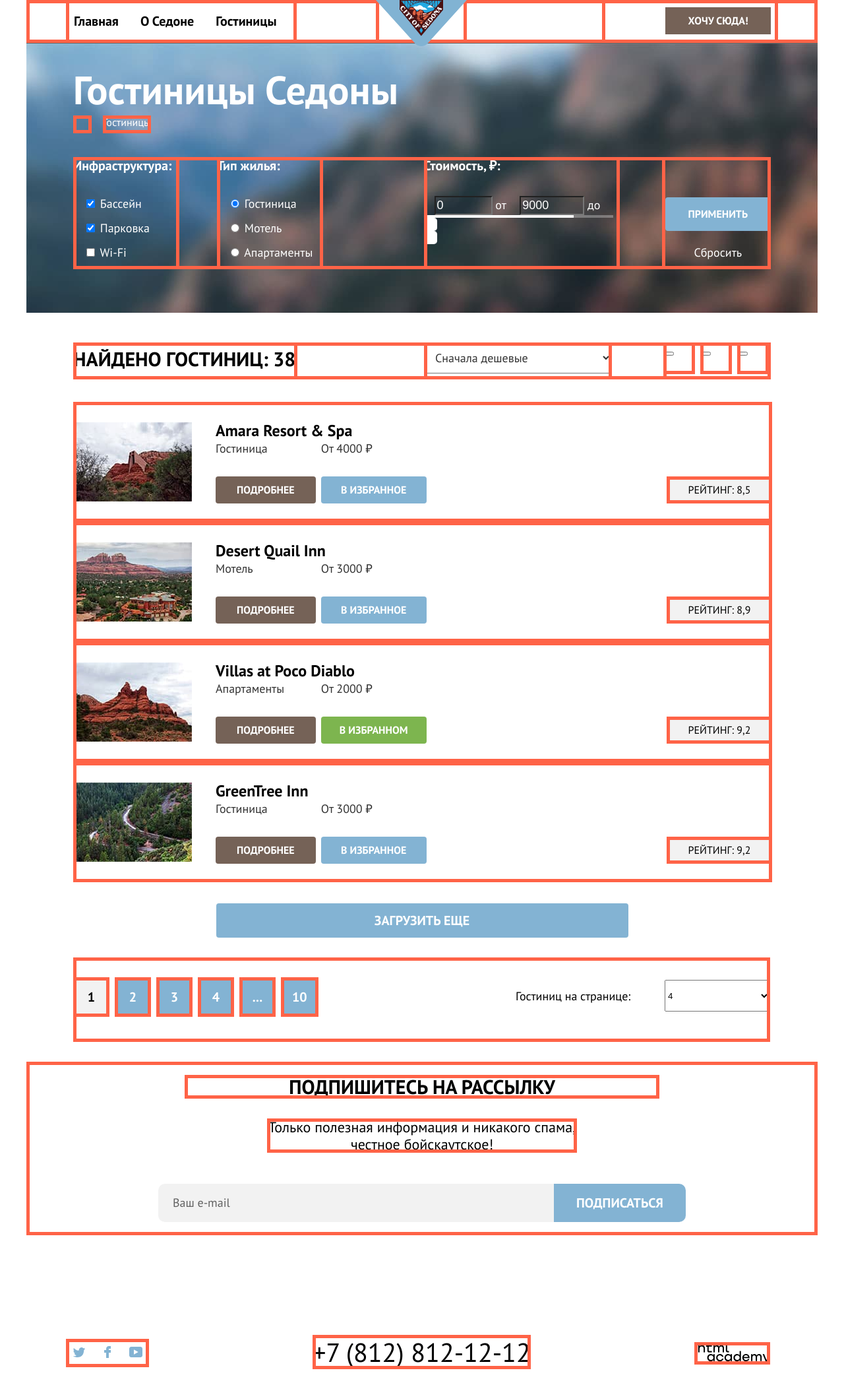
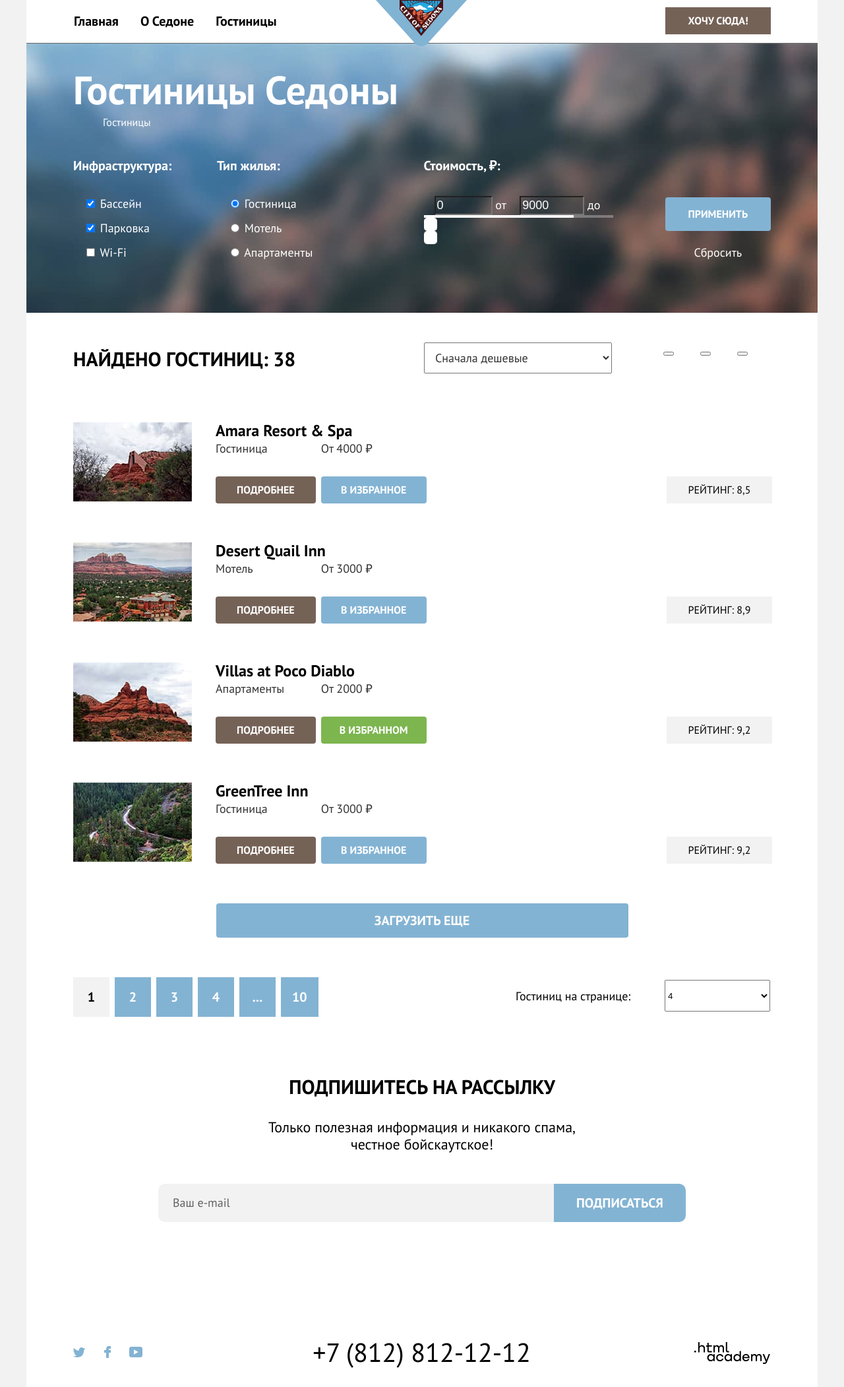
Before and after one commit to Rogulya-Dima/1631327-sedona-32, a plain HTML site: page catalog.html in a window 1280 px wide. Shown: the whole page at 66% size. Drawn offline with Linux system fonts and the light colour scheme.

Commit message:
Сетки компонентов на гридах

```diff
--- a/catalog.html
+++ b/catalog.html
@@ -6,7 +6,7 @@
     <link rel="stylesheet" href="css/styles.css">
   </head>
   <body>
-    <header class="page-header">
+    <header class="header-and-footer-container page-header">
       <nav class="main-menu">
         <ul class="list-reset main-menu__list">
           <li class="main-menu__item">
@@ -241,7 +241,7 @@
         </form>
       </section>
     </main>
-    <footer class="page-footer">
+    <footer class="header-and-footer-container page-footer">
       <ul class="list-reset page-footer__socials-list">
         <li class="socials-list__item">
           <a class="socials-list__link twitter" href="https://twitter.com/htmlacademy_ru" target="blank">
--- a/css/styles.css
+++ b/css/styles.css
@@ -27,8 +27,6 @@
   --special-cold-light20: rgba(131, 179, 211, 0.2);
   --special-warm-light: #756257;
   --special-neutral-light: #7DB54F;
-  --basic-background: #8fadba;
-  --basic-background-input:#F2F2F2;
 }
 
 /* Global styles*/
@@ -44,6 +42,10 @@
 }
 .container {
   padding: 0 71px;
+}
+
+.header-and-footer-container {
+  padding: 0 60px;
 }
 
 html {
@@ -64,7 +66,7 @@ body {
   line-height: 21px;
   color: var(--basic-black);
 
-  background-color: var(--basic-white);
+  background-color: var(--basic-light);
 }
 
 img {
@@ -127,25 +129,19 @@ img {
 
 .page-header {
   display: flex;
-  padding: 0 60px;
 
-  outline: tomato solid 5px;
-  outline-offset: -5px;
+  background-color: var(--basic-white);
 }
 
 .main-menu {
   width: 355px;
   margin-right: 120px;
-
-  outline: tomato solid 5px;
-  outline-offset: -5px;
 }
 
 .main-menu__list {
   display: flex;
   flex-wrap: wrap;
   align-items: center;
-
 }
 
 .main-menu__item {
@@ -166,9 +162,6 @@ img {
   width: 138px;
   height: 65px;
   margin: 0 205px 0 0;
-
-  outline: tomato solid 5px;
-  outline-offset: -5px;
 }
 
 .page-header .logo__image {
@@ -181,9 +174,6 @@ img {
   flex-wrap: wrap;
   align-items: center;
   width: 270px;
-
-  outline: tomato solid 5px;
-  outline-offset: -5px;
 }
 
 .user-menu__item {
@@ -209,11 +199,10 @@ img {
 .index-main {
   flex-grow: 1;
 
-  outline: tomato solid 5px;
-  outline-offset: -5px;
+  background-color: var(--basic-white);
 }
 
-.introduction__banner{
+.introduction__banner {
   height: 485px;
   margin-bottom: 63px;
 
@@ -222,16 +211,10 @@ img {
 
 .introduction__title {
   margin-bottom: 37px;
-
-  outline: tomato solid 5px;
-  outline-offset: -5px;
 }
 
 .introduction__subtitle {
   margin-bottom: 85px;
-
-  outline: tomato solid 5px;
-  outline-offset: -5px;
 }
 
 .benefits__list {
@@ -361,17 +344,12 @@ img {
 }
 
 .hotel-search {
-  padding: 89px 0;
-
-  outline: tomato solid 5px;
-  outline-offset: -5px;
+  padding-top: 89px;
+  padding-bottom: 89px;
 }
 
 .hotel-search__title {
   margin-bottom: 30px;
-
-  outline: tomato solid 5px;
-  outline-offset: -5px;
 }
 
 .hotel-search__subtitle {
@@ -380,9 +358,6 @@ img {
   margin-bottom: 60px;
 
   text-align: center;
-
-  outline: tomato solid 5px;
-  outline-offset: -5px;
 }
 
 .hotel-search__link {
@@ -397,9 +372,6 @@ img {
   color: var(--basic-white);
 
   border-radius: 10px;
-
-  outline: tomato solid 5px;
-  outline-offset: -5px;
 }
 
 .subscription {
@@ -408,9 +380,6 @@ img {
   background-repeat: no-repeat;
   background-position: center;
   background-size: 100% auto;
-
-  outline: tomato solid 5px;
-  outline-offset: -5px;
 }
 
 .index-main .subscription {
@@ -430,9 +399,6 @@ img {
 .subscription__title,
 .subscription__subtitle {
   color: var(--basic-white);
-
-  outline: tomato solid 5px;
-  outline-offset: -5px;
 }
 
 .subscription__form {
@@ -454,7 +420,7 @@ img {
   border-top-left-radius:10px;
   border-bottom-left-radius:10px;
   border: none;
-  background-color: var(--basic-background-input);
+  background-color: var(--basic-light);
 }
 
 .subscription__input::-webkit-input-placeholder {
@@ -498,17 +464,16 @@ img {
   display: flex;
   justify-content: space-between;
 
-  padding: 38px 60px 30px 60px;
+  padding-top: 38px;
+  padding-bottom: 30px;
+
+  background-color: var(--basic-white);
 }
 
 .page-footer__socials-list {
-  width: 126px;
-
   display: flex;
   flex-wrap: wrap;
-
-  outline: tomato solid 5px;
-  outline-offset: -5px;
+  width: 126px;
 }
 .socials-list__item {
   display: flex;
@@ -537,9 +502,6 @@ img {
   color: var(--basic-black);
 
   text-decoration: none;
-
-  outline: tomato solid 5px;
-  outline-offset: -5px;
 }
 
 .page-footer__logo-link {
@@ -550,15 +512,14 @@ img {
 .logo-site-developer__image {
   width: 115px;
   height: 34px;
-
-  outline: tomato solid 5px;
-  outline-offset: -5px;
 }
 
 /* catalog-main */
 
 .catalog-main {
   flex-grow: 1;
+
+  background-color: var(--basic-white);
 }
 
 .bread-crumbs-and-searching-filter-wrapper {
@@ -600,26 +561,17 @@ img {
 
   font-size: 16px;
   color: var(--basic-white);
-
-  outline: tomato solid 5px;
-  outline-offset: -5px;
 }
 
 .searching-filter__form {
   display: grid;
   grid-template-columns: 1fr min-content;
-
-  outline: tomato solid 5px;
-  outline-offset: -5px;
 }
 
 .searching-filter__list {
   display: grid;
   grid-template-columns: 161px 161px 1fr;
   column-gap: 57px;
-
-  outline: tomato solid 5px;
-  outline-offset: -5px;
 }
 
 .searching-filter__item {
@@ -628,8 +580,6 @@ img {
 
 .searching-filter__item.input-checkbox,
 .searching-filter__item.input-radio {
-  outline: tomato solid 5px;
-  outline-offset: -5px;
 }
 
 .searching-filter__item.input-checkbox {
@@ -645,9 +595,6 @@ img {
   margin-right:69px;
 
   justify-self: end;
-
-  outline: tomato solid 5px;
-  outline-offset: -5px;
 }
 
 .searching-filter__legend {
@@ -743,9 +690,6 @@ img {
 .searching-results__container {
   display: flex;
   margin-bottom: 34px;
-
-  outline: tomato solid 5px;
-  outline-offset: -5px;
 }
 
 .searching-results__text {
@@ -757,9 +701,6 @@ img {
   font-size: 30px;
   line-height: 39px;
   text-transform: uppercase;
-
-  outline: tomato solid 5px;
-  outline-offset: -5px;
 }
 
 .searching-results__price-list {
@@ -774,9 +715,6 @@ img {
 
 .searching-results__form {
   margin-right: auto;
-
-  outline: tomato solid 5px;
-  outline-offset: -5px;
 }
 
 .searching-results__form fieldset {
@@ -788,9 +726,6 @@ img {
   width: 163px;
   display: flex;
   flex-wrap: wrap;
-
-  outline: tomato solid 5px;
-  outline-offset: -5px;
 }
 
 .searching-results__display-item {
@@ -798,9 +733,6 @@ img {
   min-height: 48px;
   margin-right: 8px;
   margin-bottom: 8px;
-
-  outline: tomato solid 5px;
-  outline-offset: -5px;
 }
 
 .searching-results__display-item:nth-child(3n) {
@@ -813,9 +745,6 @@ img {
 
   display: flex;
   flex-direction: column;
-
-  outline: tomato solid 5px;
-  outline-offset: -5px;
 }
 
 .searching-results__item {
@@ -823,9 +752,6 @@ img {
   grid-template-columns: 180px 36px min-content min-content 1fr min-content;
   grid-template-rows: 31px 54px;
   padding: 28px 0;
-
-  outline: tomato solid 5px;
-  outline-offset: -5px;
 }
 
 .searching-results__item-image {
@@ -914,9 +840,6 @@ img {
   text-transform: uppercase;
 
   background-color: var(--basic-light);
-
-  outline: tomato solid 5px;
-  outline-offset: -5px;
 }
 
 .searching-results__load-more {
@@ -937,9 +860,6 @@ img {
   display: flex;
   width: 1057px;
   padding: 30px 0;
-
-  outline: tomato solid 5px;
-  outline-offset: -5px;
 }
 
 .pagination__list {
@@ -952,9 +872,6 @@ img {
   min-width: 55px;
   min-height: 55px;
   margin: 0 8px 8px 0;
-
-  outline: tomato solid 5px;
-  outline-offset: -5px;
 }
 
 .pagination__link {
```
Also changed, not shown: index.html (+8 -6 lines).
